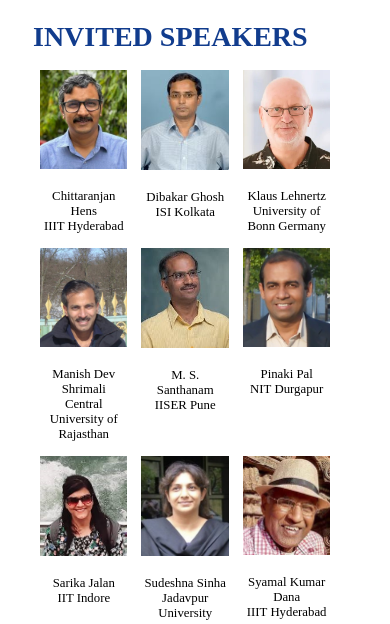
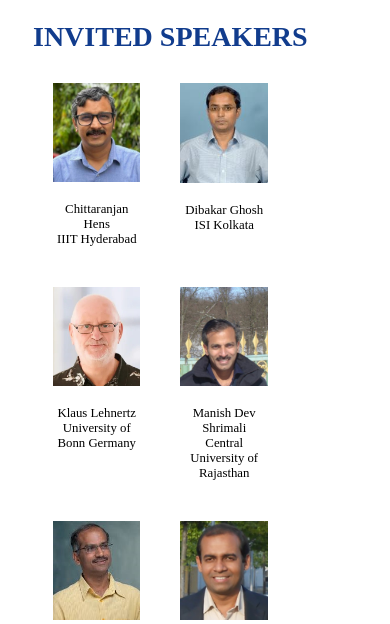
Before and after one commit to ConferenceWeb/ConferenceWebpage, a plain HTML site: page Speakers.html in a window 390 px wide. Shown: the part 520-1144 px from the top of the page. Drawn offline with Linux system fonts and the light colour scheme.

```diff
--- a/style.css
+++ b/style.css
@@ -348,7 +348,7 @@
 	.box{
 		height: 30%;
 		width: 27%;
-		margin: 7px;
+		margin: 20px;
 	}
 }
 
```
